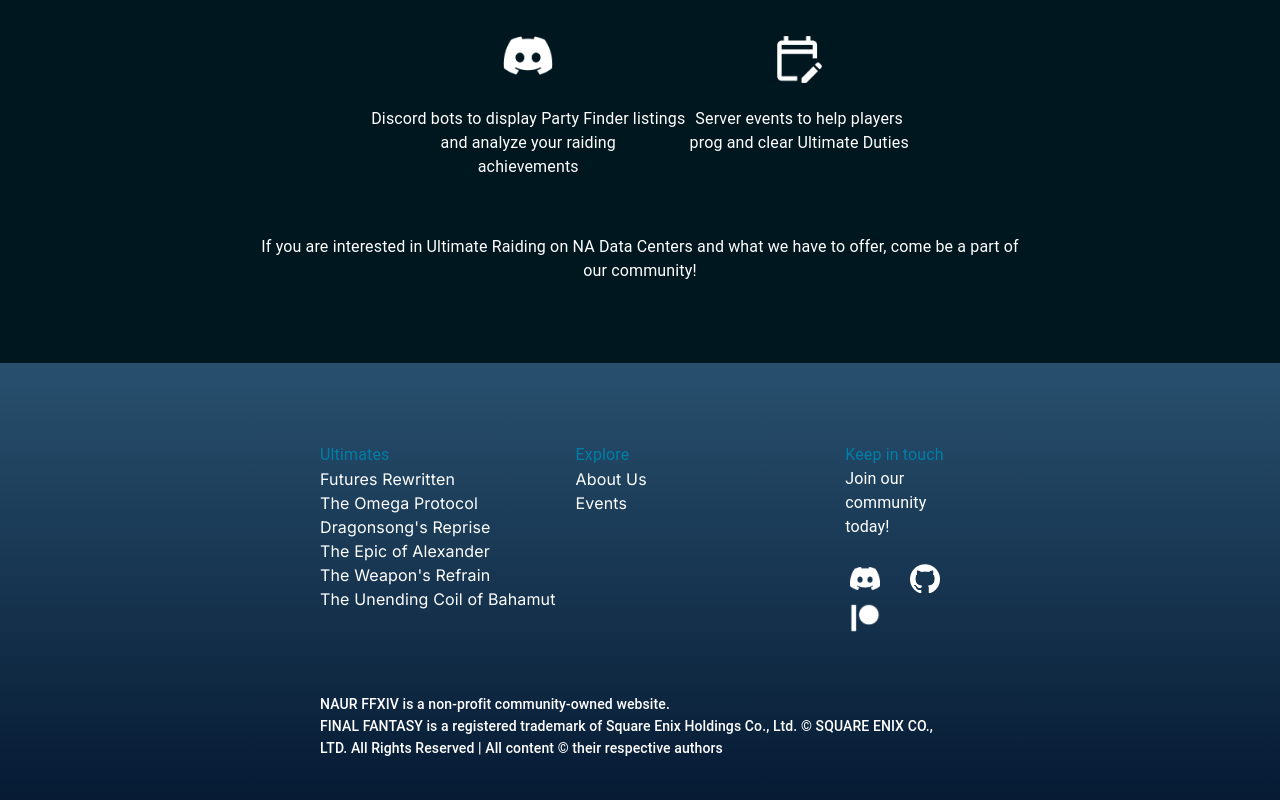
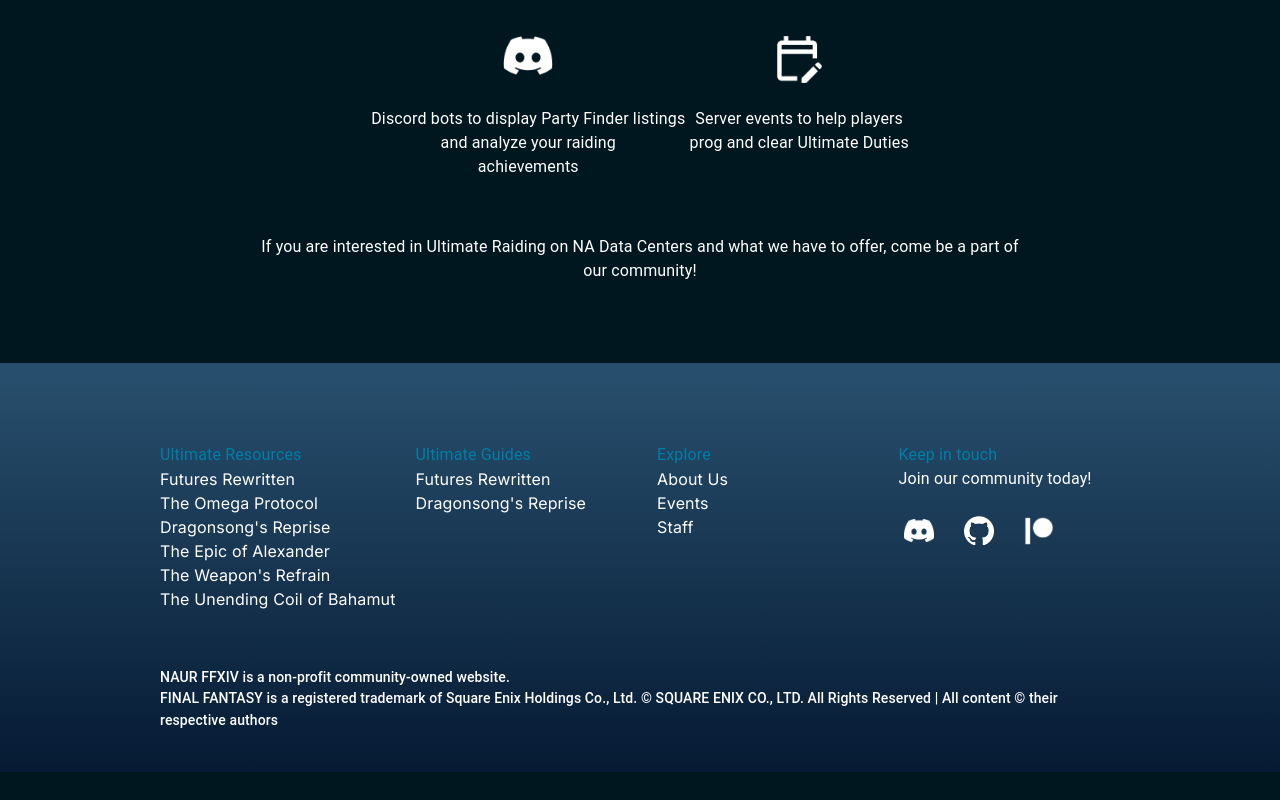
Before and after one commit to naurffxiv/naurffxiv, a Next.js app in the folder naurffxiv/: page / in a window 1280 px wide. Shown: the part 1416-2216 px from the top of the page. After the commit the page ends 2188 px from the top, so only its background shows below. Built offline with nearby package versions, Linux system fonts and the light colour scheme.

Commit message:
update scaling again

```diff
--- a/naurffxiv/src/components/Footer/Footer.js
+++ b/naurffxiv/src/components/Footer/Footer.js
@@ -4,7 +4,7 @@
 import FooterSocialLinks from './FooterSocialLinks';
 import FooterLinks from './FooterLinks';
 
-const linksUltis = [
+const linksResources = [
     {name: "Futures Rewritten", url: "/"},
     {name: "The Omega Protocol", url: "/"},
     {name: "Dragonsong's Reprise", url: "/"},
@@ -13,20 +13,26 @@
     {name: "The Unending Coil of Bahamut", url: "/"},
 ]
 
+const linksGuides = [
+    {name: "Futures Rewritten", url: "/"},
+    {name: "Dragonsong's Reprise", url: "/"},
+]
+
 const linksExplore = [
     {name: "About Us", url: "/"},
     {name: "Events", url: "/"},
+    {name: "Staff", url: "/"},
 ]
 
 export default function Footer() {
     return (
         <footer>
             <Box className="bg-gradient-to-b from-[#28506E] to-[#061A33] mt-20 pt-20 pb-10">
-                <Box className="w-fit px-10 md:px-40 xl:px-80">
+                <Box className="w-fit px-10 md:px-20 xl:px-40">
                     <Box className="grid grid-cols-1 xl:grid-cols-[1fr_1fr_1fr_1fr] gap-x-5">
-                        <FooterLinks title="Ultimates" links={linksUltis} className=""/>
+                        <FooterLinks title="Ultimate Resources" links={linksResources} className=""/>
+                        <FooterLinks title="Ultimate Guides" links={linksGuides} className="mt-5 xl:mt-0" />
                         <FooterLinks title="Explore" links={linksExplore} className="mt-5 xl:mt-0"/>
-                        <Box />
                         <FooterSocialLinks />
                     </Box>
                     <Box className="mt-14 grid justify-items-center xl:justify-items-start">
--- a/naurffxiv/src/components/Footer/FooterLinks.js
+++ b/naurffxiv/src/components/Footer/FooterLinks.js
@@ -6,10 +6,10 @@
             <Typography className="text-xl text-[#007EA7] font-bold">
                 {title}
             </Typography>
-            <ul>
+            <ul className="columns-3xs">
                 {links.map((item) => (
-                    <li key={item.id} className="inline-block xl:block">
-                        <a href={item.url} className="hover:underline text-nowrap pr-6 xl:px-0">
+                    <li key={item.id} className="">
+                        <a href={item.url} className="hover:underline text-nowrap xl:px-0">
                             {item.name}
                         </a>
                     </li>
```
